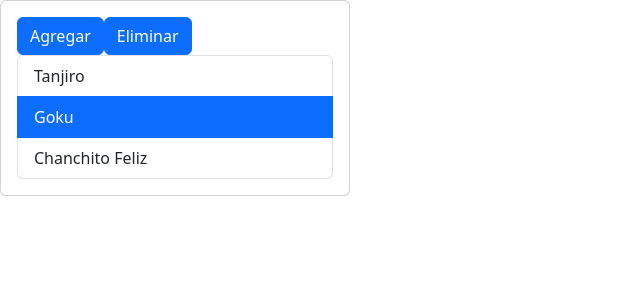
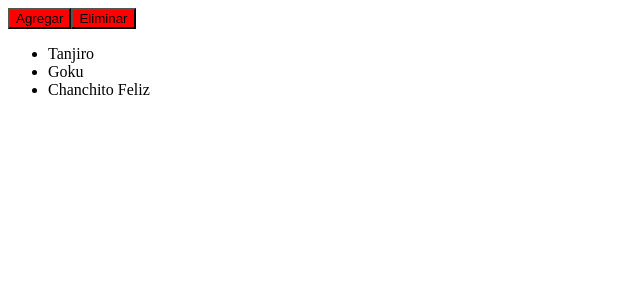
Before and after one commit to uescobar/react-app, a React app: page / in a window 1280 px wide. Shown: the top 300 px of the page, without its empty margins (0-640 px from the left). Built offline with nearby package versions, Linux system fonts and the light colour scheme; the HTML template or start-up script is replaced by a standard one.

Commit message:
Estilos con in line style

```diff
--- a/src/components/Button.tsx
+++ b/src/components/Button.tsx
@@ -6,9 +6,14 @@ type Props = {
   onClick: () => void;
 };
 
+const styles = {
+  backgroundColor: "red",
+};
+
 function Button({ children, isLoading, onClick }: Props) {
   return (
     <button
+      style={styles}
       onClick={onClick}
       disabled={isLoading}
       type="button"
--- a/src/main.tsx
+++ b/src/main.tsx
@@ -2,10 +2,10 @@ import { StrictMode } from "react";
 import { createRoot } from "react-dom/client";
 
 import App from "./App.tsx";
-import "bootstrap/dist/css/bootstrap.min.css";
+//import "bootstrap/dist/css/bootstrap.min.css";
 
 createRoot(document.getElementById("root")!).render(
   <StrictMode>
     <App />
-  </StrictMode>
+  </StrictMode>,
 );
```
